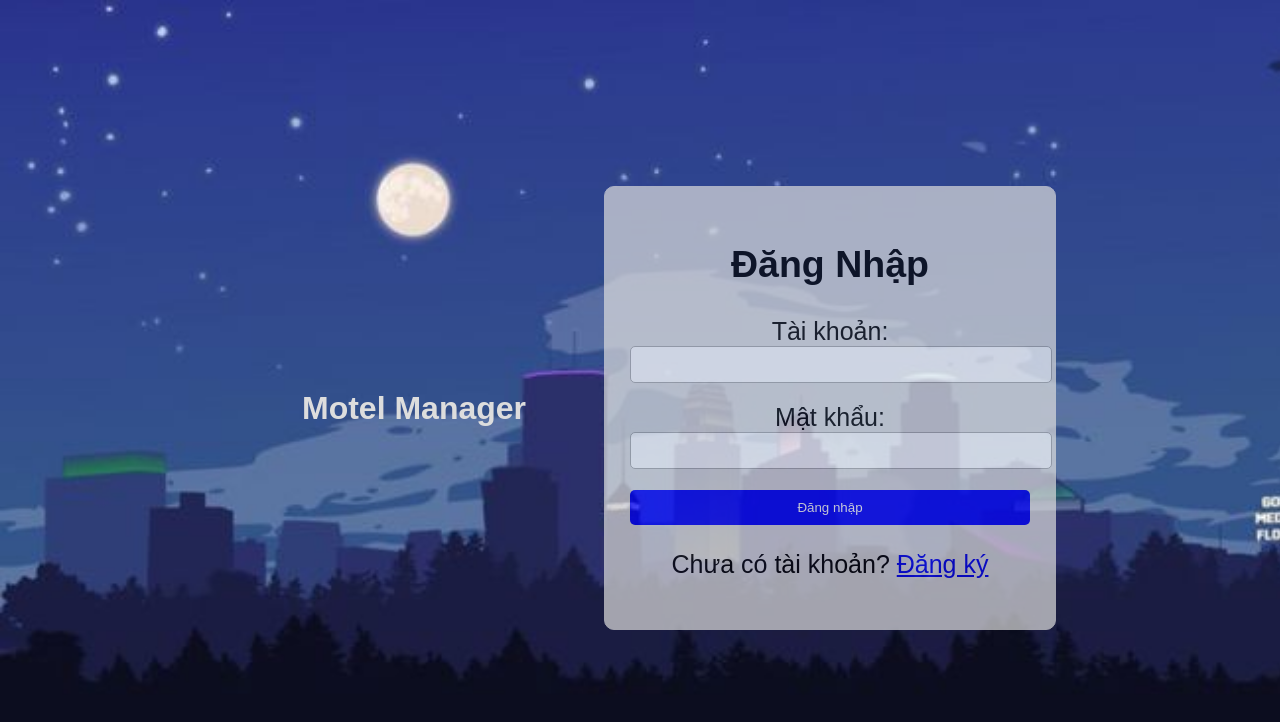
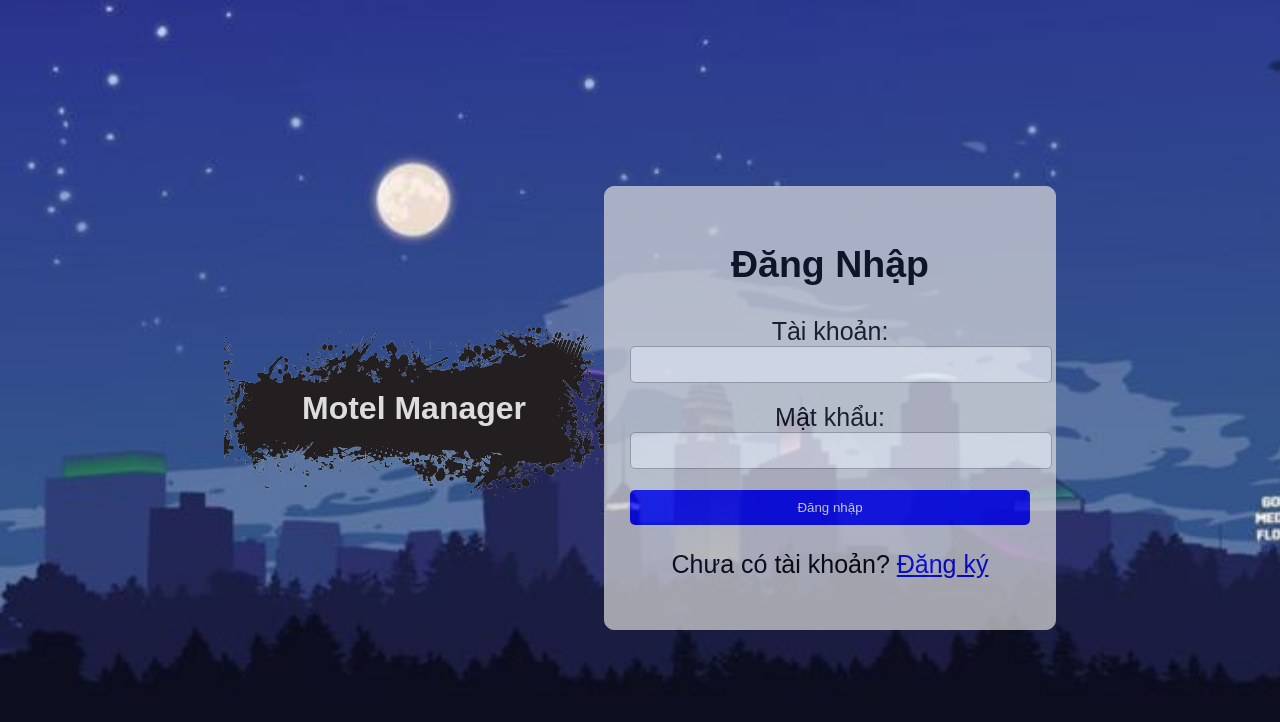
Before and after one commit to westncd/qlt, a plain HTML site: page index.html in a window 1280 px wide. Drawn offline with nearby package versions, Linux system fonts and the light colour scheme.

Commit message:
Update style.css

```diff
--- a/style.css
+++ b/style.css
@@ -70,7 +70,7 @@ body {
   }
 
   h1 {
-    background-image: url('img/text-bg.png');
+    background-image: url('text-bg.png');
     background-size: contain;
     height: 100px;
     width: 300px;
```
